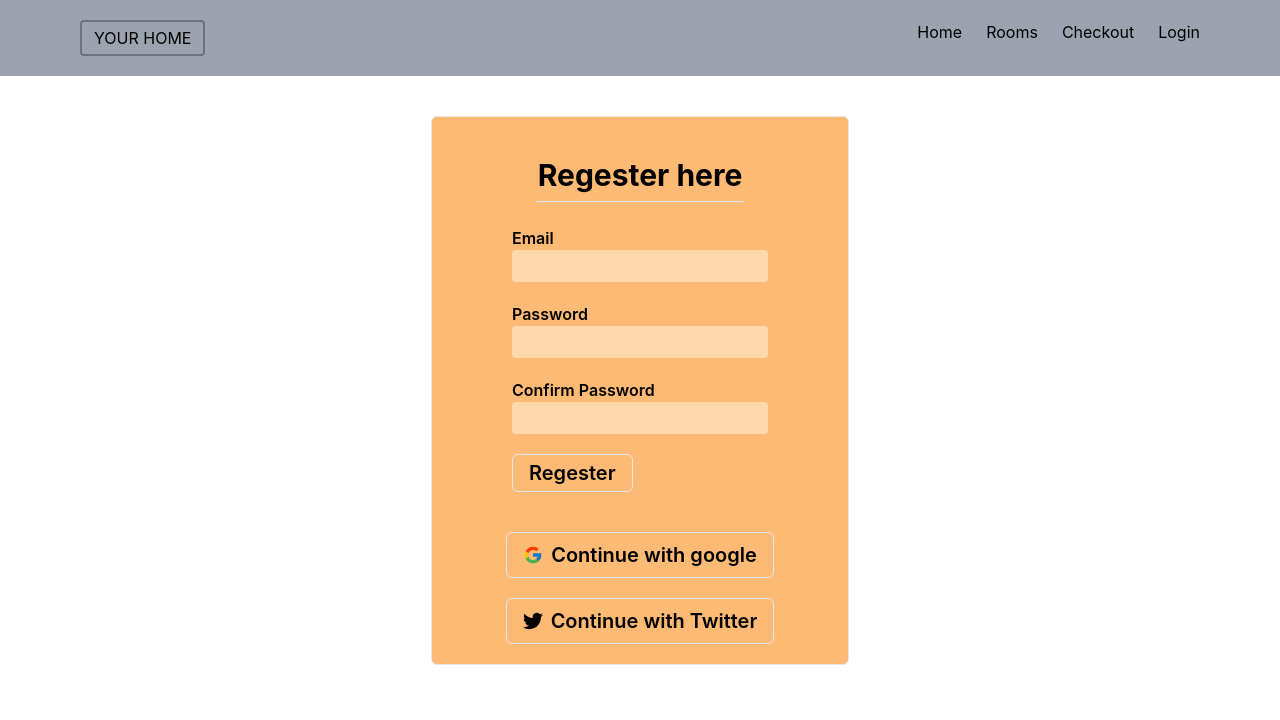
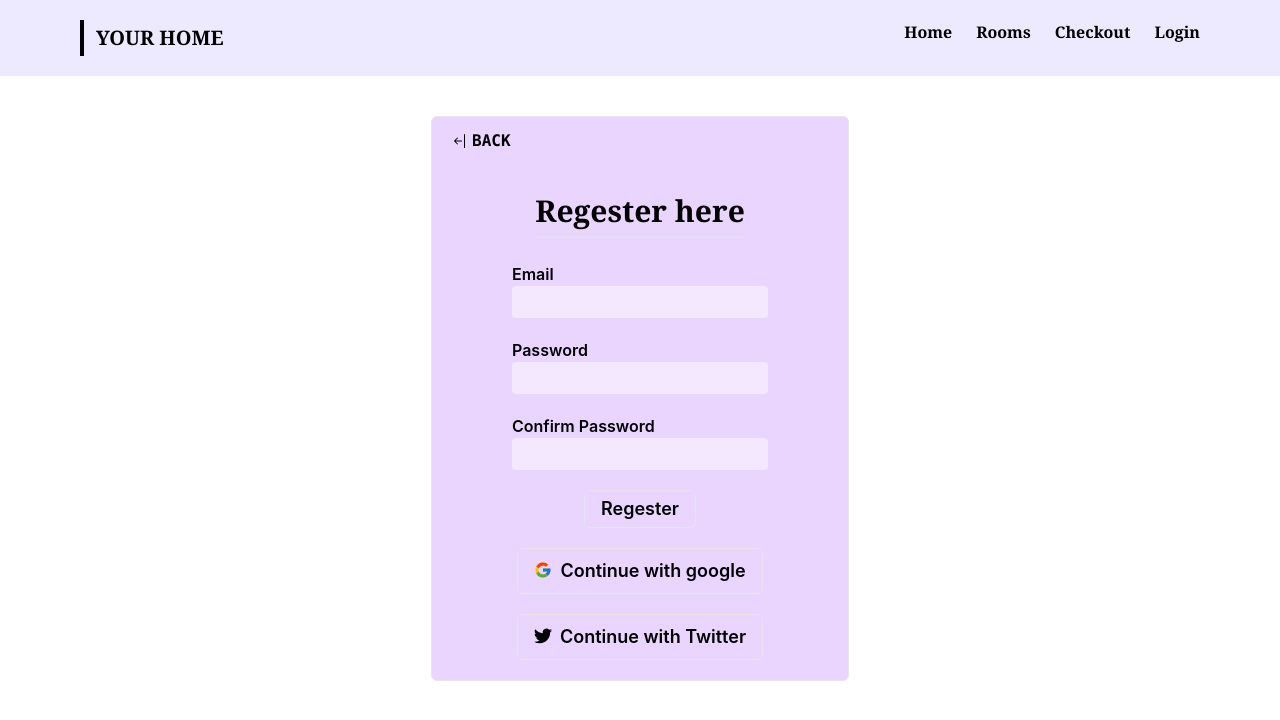
Before and after one commit to neyaznafiz/your-home, a React (Create React App) app: page /regester in a window 1280 px wide. Shown: the top 720 px of the page. Built offline with nearby package versions, Linux system fonts and the light colour scheme; no server answers.

Commit message:
added sign in with email but user undefined, edited login and regester form

```diff
--- a/src/Components/CoustomLink/CoustomLink.jsx
+++ b/src/Components/CoustomLink/CoustomLink.jsx
@@ -11,7 +11,7 @@ const CoustomLink = ({ children, to, ...props }) => {
         <div>
 
             <Link
-                style={{ color: match ? "lightgray" : "black", textDecoration: match ? "" : "none" }}
+                style={{ color: match ? "#bf9316" : "black", textDecoration: match ? "" : "none" }}
                 to={to}
                 {...props}
             >
--- a/src/Components/Header/Header.jsx
+++ b/src/Components/Header/Header.jsx
@@ -11,14 +11,14 @@ const Header = () => {
     const {handleSingOut} = UseFirebase()
 
     return (
-        <nav className='bg-gray-400 py-5 px-20'>
+        <nav className='bg-violet-100 py-5 px-20'>
 
             <div className='lg:flex md:flex lg:justify-between md:justify-between '>
                 <div>
-                    <h2 className='border-2 border-gray-500  py-1 px-3 rounded'>YOUR HOME</h2>
+                    <h2 className='border-l-4 border-black  py-1 px-3 text-xl font-semibold font-serif'>YOUR HOME</h2>
                 </div>
 
-                <div className='flex'>
+                <div className='flex font-semibold font-serif'>
                     <CoustomLink className='ml-6' to='/'>Home</CoustomLink>
                     <CoustomLink className='ml-6' to='/rooms'>Rooms</CoustomLink>
                     <CoustomLink className='ml-6' to='/checkout'>Checkout</CoustomLink>
--- a/src/Components/Home/Home.jsx
+++ b/src/Components/Home/Home.jsx
@@ -6,7 +6,16 @@ const Home = () => {
 
     return (
         <div>
-            <h2>This is Home</h2>
+
+           <div className='flex'>
+           <h2 className='mx-auto mt-10 text-4xl font-serif'>FEEL LIKE HOME</h2>
+           </div>
+
+          <div className=''>
+          <img src="https://www.littleguidedetroit.com/wp-content/uploads/2020/09/unnamed.jpg" alt=""  className=' mx-auto mt-10 w-2/5 rounded-lg shadow-xl'/>
+          </div>
+
+
         </div>
     );
 };
--- a/src/Components/Login/Login.jsx
+++ b/src/Components/Login/Login.jsx
@@ -1,47 +1,60 @@
 import React from 'react';
+import { useAuthState } from 'react-firebase-hooks/auth';
 import { FcGoogle } from 'react-icons/fc';
 import { SiTwitter } from 'react-icons/si';
-import { Link } from 'react-router-dom';
+import { Link, useNavigate } from 'react-router-dom';
+import auth from '../../Firebase/firebase.init';
 import UseFirebase from '../UseFirebase/UseFirebase';
 
 
 
 const Login = () => {
 
+    // const [user] = useAuthState(auth)
+
+    // const navigate = useNavigate()
+
+    // if (user) {
+    //     console.log(user);
+    //     navigate(from, {replace: true})
+    // }
+
     const { googleSIgnin, twitterSignin } = UseFirebase()
 
     return (
         <div>
-            <div className='border rounded-md w-fit mx-auto my-10 bg-orange-300'>
+            <div className='border rounded-md w-fit mx-auto my-10 bg-purple-200'>
 
-                <h2 className='font-bold text-3xl text-center pt-10'>Login</h2>
+                <h2 className='font-bold text-3xl text-center pt-10 font-serif'>Login</h2>
 
                 <hr className='w-44 mx-auto mt-2' />
                 <form className=' w-max px-20 pt-6 mx-auto'>
 
                     <div className='grid'>
                         <label htmlFor="email" className='font-semibold '>Email</label>
-                        <input type="email" name="email" id="" className='rounded px-1 bg-orange-200 h-8' required />
+                        <input type="email" name="email" id="" className='rounded px-1 bg-purple-100 h-8' required />
                     </div>
 
                     <div className='grid mt-5'>
                         <label htmlFor="password" className='font-semibold'>Password</label>
-                        <input type="password" name="password" id="" className='rounded px-1 bg-orange-200 h-8' required />
+                        <input type="password" name="password" id="" className='rounded px-1 bg-purple-100 h-8' required />
                     </div>
 
-                    <input className='border rounded-md my-5 py-1 px-4 text-xl text-gray800 font-semibold hover:bg-gray-300 hover:text-gray-700' type="submit" value="Login" />
+                    <input className='border rounded-md my-5 py-1 px-4 text-lg text-gray800 font-semibold hover:bg-purple-300 hover:text-gray-700' type="submit" value="Login" />
 
                 </form>
 
-                <p className='text-center text-md font-semibold'>
-                    Are you new here ? <Link to='/regester' className='font-bold border-b-4 px-2 hover:text-teal-800 hover:border-black'>Regester</Link>
-                </p>
+
 
                 <div className=''>
-                    <button onClick={googleSIgnin} className='flex mx-auto border rounded-md my-5 py-2 px-4 text-xl text-gray800 font-semibold hover:bg-gray-300 hover:text-gray-700'><FcGoogle className='mt-1 mr-2'></FcGoogle> Continue with google</button>
+                    <button onClick={googleSIgnin} className='flex mx-auto border rounded-md my-3 py-2 px-4 text-lg text-gray800 font-semibold hover:bg-purple-300 hover:text-gray-700'><FcGoogle className='mt-1 mr-2'></FcGoogle> Continue with google</button>
 
 
-                    <button onClick={twitterSignin} className='flex mx-auto border rounded-md my-5 py-2 px-4 text-xl text-gray800 font-semibold hover:bg-gray-300 hover:text-gray-700'> <SiTwitter className='mt-1 mr-2'></SiTwitter> Continue with Twitter</button>
+                    <button onClick={twitterSignin} className='flex mx-auto border rounded-md my-2 py-2 px-4 text-lg text-gray800 font-semibold hover:bg-purple-300 hover:text-gray-700'> <SiTwitter className='mt-1 mr-2'></SiTwitter> Continue with Twitter</button>
+
+                    <p className='text-center text-md font-semibold my-5 border-b-4 border-black mx-10 pb-1'>
+                    Are you new here ? <Link to='/regester' className='font-bold border-b-4 px-2  hover:border-black'>Regester</Link>
+                </p>
                 </div>
             </div>
         </div>
--- a/src/Components/Regester/Regester.jsx
+++ b/src/Components/Regester/Regester.jsx
@@ -1,46 +1,111 @@
 import React from 'react';
+import { useState } from 'react';
+import { useCreateUserWithEmailAndPassword } from 'react-firebase-hooks/auth';
 import { FcGoogle } from 'react-icons/fc';
 import { SiTwitter } from 'react-icons/si';
+import { BsArrowBarLeft } from 'react-icons/bs';
+import { Link } from 'react-router-dom';
+import auth from '../../Firebase/firebase.init';
 import UseFirebase from '../UseFirebase/UseFirebase';
 
 const Regester = () => {
 
-    const { googleSIgnin, twitterSignin } = UseFirebase()
+    const { googleSIgnin, twitterSignin, } = UseFirebase()
+
+
+    const [
+        createUserWithEmailAndPassword,
+        user,
+        loading,
+        // error,
+    ] = useCreateUserWithEmailAndPassword(auth);
+
+
+    const [email, setEmail] = useState('')
+    const [password, setPassword] = useState('')
+    const [confirmPassword, setConfirmPassword] = useState('')
+    const [error, setError] = useState('')
+
+    const handleEmailBlur = event => {
+        setEmail(event.target.value)
+    }
+
+    const handlePasswordBlur = event => {
+        setPassword(event.target.value);
+    }
+
+    const handleConfirmPasswordBlur = event => {
+        setConfirmPassword(event.target.value);
+    }
+
+    const handleCreateUser = event => {
+        event.preventDefault()
+
+        if (error) {
+            return <p>Error: {error.message}</p>
+        }
+
+        if (loading) {
+            return <p>Loading...</p>
+        }
+
+        if (password.length < 6) {
+            setError('Your password short. Password must be 6 chracters or longer')
+            return
+        }
+
+        if (password !== confirmPassword) {
+            setError('Your two password did not match')
+            return
+        }
+
+
+        createUserWithEmailAndPassword(email, password,)
+
+        console.log(user);
+
+    }
 
     return (
-        <div>
+        <div className=''>
 
-            <div className='border rounded-md w-fit mx-auto my-10 bg-orange-300'>
 
-<h2 className='font-bold text-3xl text-center pt-10'>Regester here</h2>
+            <div className='border rounded-md w-fit mx-auto my-10 bg-purple-200'>
 
-                    <hr className='w-52 mx-auto mt-2'/>
+            <div className='mt-3'>
+            <Link to="/login" className='flex mx-5 font-semibold font-mono hover:text-lg '> <BsArrowBarLeft className='mt-1 mr-1'></BsArrowBarLeft> BACK</Link>
+            </div>
+
+                <h2 className='font-bold text-3xl text-center pt-10 font-serif'>Regester here</h2>
+
+                <hr className='w-52 mx-auto mt-2' />
                 <form className=' w-max px-20 pt-6 mx-auto'>
 
                     <div className='grid'>
                         <label htmlFor="email" className='font-semibold '>Email</label>
-                    <input type="email" name="email" id="" className='rounded px-1 bg-orange-200 h-8' required />
+                        <input onBlur={handleEmailBlur} type="email" name="email" id="" className='rounded px-1 bg-purple-100 h-8' required />
                     </div>
 
                     <div className='grid mt-5'>
                         <label htmlFor="password" className='font-semibold'>Password</label>
-                    <input type="password" name="password" id="" className='rounded px-1 bg-orange-200 h-8' required />
+                        <input onBlur={handlePasswordBlur} type="password" name="password" id="" className='rounded px-1 bg-purple-100 h-8' required />
                     </div>
 
                     <div className='grid mt-5'>
                         <label htmlFor="confirm-password" className='font-semibold'>Confirm Password</label>
-                        <input type="password" name="confirm-password" id="" className='rounded px-1 bg-orange-200 h-8' required />
+                        <input onBlur={handleConfirmPasswordBlur} type="password" name="confirm-password" id="" className='rounded px-1 bg-purple-100 h-8' required />
                     </div>
 
-                <input className='border rounded-md my-5 py-1 px-4 text-xl text-gray800 font-semibold hover:bg-gray-300 hover:text-gray-700' type="submit" value="Regester" />
 
                 </form>
 
+                <input onClick={handleCreateUser} className='border rounded-md flex mx-auto my-5 py-1 px-4 text-lg text-gray800 font-semibold hover:bg-purple-300 hover:text-gray-700' type="submit" value="Regester" />
+
 
                 <div className=''>
-                <button onClick={googleSIgnin} className='flex mx-auto border rounded-md my-5 py-2 px-4 text-xl text-gray800 font-semibold hover:bg-gray-300 hover:text-gray-700'><FcGoogle className='mt-1 mr-2'></FcGoogle> Continue with google</button>
+                    <button onClick={googleSIgnin} className='flex mx-auto border rounded-md my-5 py-2 px-4 text-lg text-gray800 font-semibold hover:bg-purple-300 hover:text-gray-700'><FcGoogle className='mt-1 mr-2'></FcGoogle> Continue with google</button>
 
-                <button onClick={twitterSignin} className='flex mx-auto border rounded-md my-5 py-2 px-4 text-xl text-gray800 font-semibold hover:bg-gray-300 hover:text-gray-700'> <SiTwitter className='mt-1 mr-2'></SiTwitter> Continue with Twitter</button>
+                    <button onClick={twitterSignin} className='flex mx-auto border rounded-md my-5 py-2 px-4 text-lg text-gray800 font-semibold hover:bg-purple-300 hover:text-gray-700'> <SiTwitter className='mt-1 mr-2'></SiTwitter> Continue with Twitter</button>
                 </div>
             </div>
 
--- a/src/Components/RuquireAuth/RequireAuth.jsx
+++ b/src/Components/RuquireAuth/RequireAuth.jsx
@@ -1,14 +1,17 @@
 import React from 'react';
 import { useAuthState } from 'react-firebase-hooks/auth';
-import { Navigate } from 'react-router-dom';
+import { Navigate, useLocation } from 'react-router-dom';
 import auth from '../../Firebase/firebase.init';
 
 const RequireAuth = ({children}) => {
 
 const [user]= useAuthState(auth)
 
+const location = useLocation()
+
 if(!user){
-    return <Navigate to="/login" ></Navigate>
+
+    return <Navigate to="/login" state={{from: location}} replace ></Navigate>
 }
 
     return children
--- a/src/Components/UseFirebase/UseFirebase.js
+++ b/src/Components/UseFirebase/UseFirebase.js
@@ -2,6 +2,7 @@ import React from 'react';
 import { GoogleAuthProvider, signInWithPopup, signOut, TwitterAuthProvider } from 'firebase/auth'
 import auth from '../../Firebase/firebase.init'
 import { useState } from 'react';
+import { useAuthState } from 'react-firebase-hooks/auth';
 
 
 const googleProvider = new GoogleAuthProvider()
@@ -10,7 +11,14 @@ const twitterProvider = new TwitterAuthProvider()
 
 const UseFirebase = () => {
 
-    const [user, setUser] = useState({})
+
+
+    const [user, setUser] = useState(auth)
+
+
+    const handleCreateUser = event => {
+        event.preventDefault()
+    }
 
     const googleSIgnin = () => {
 
```
Lines whose indentation alone changed are shown as unchanged.
